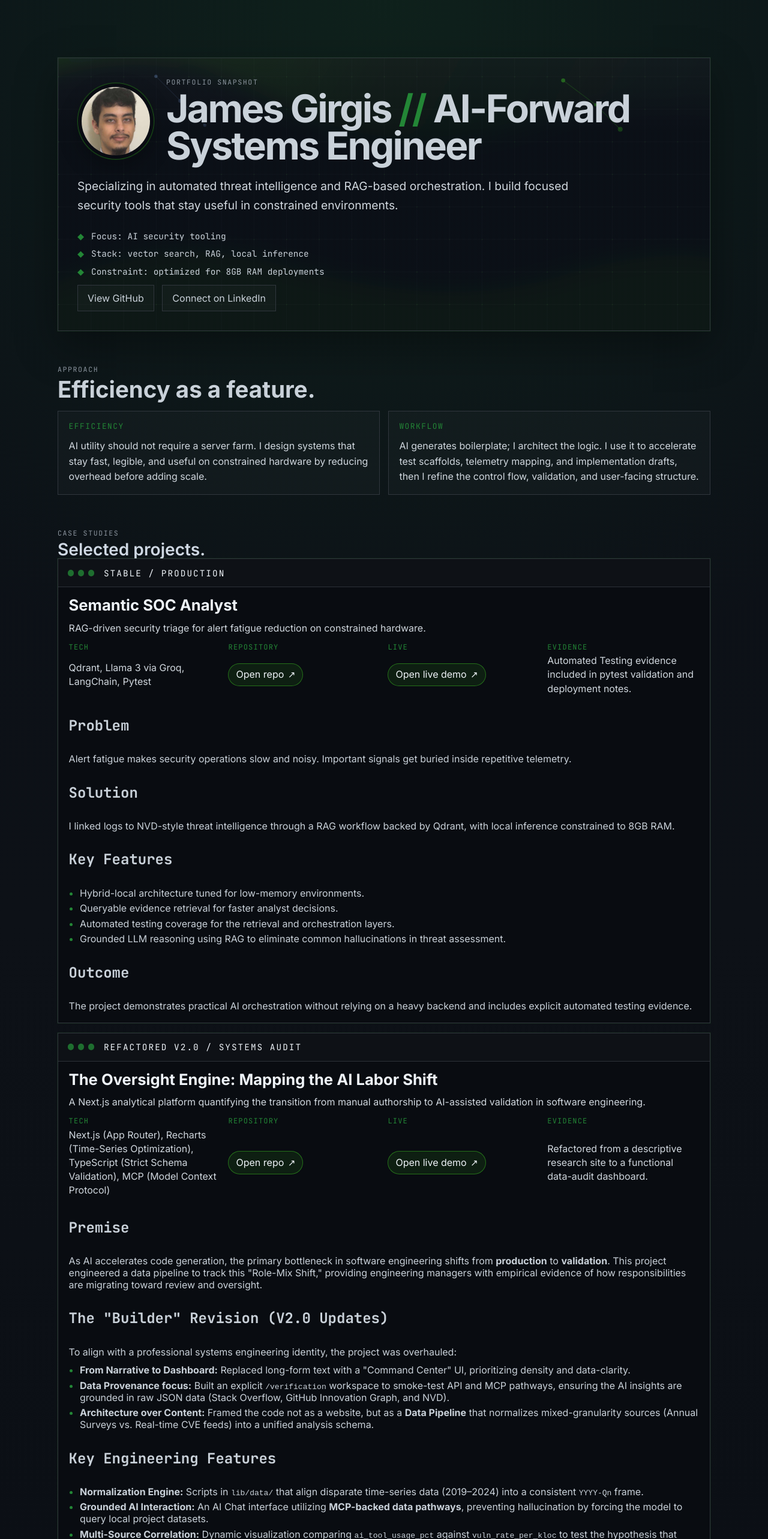
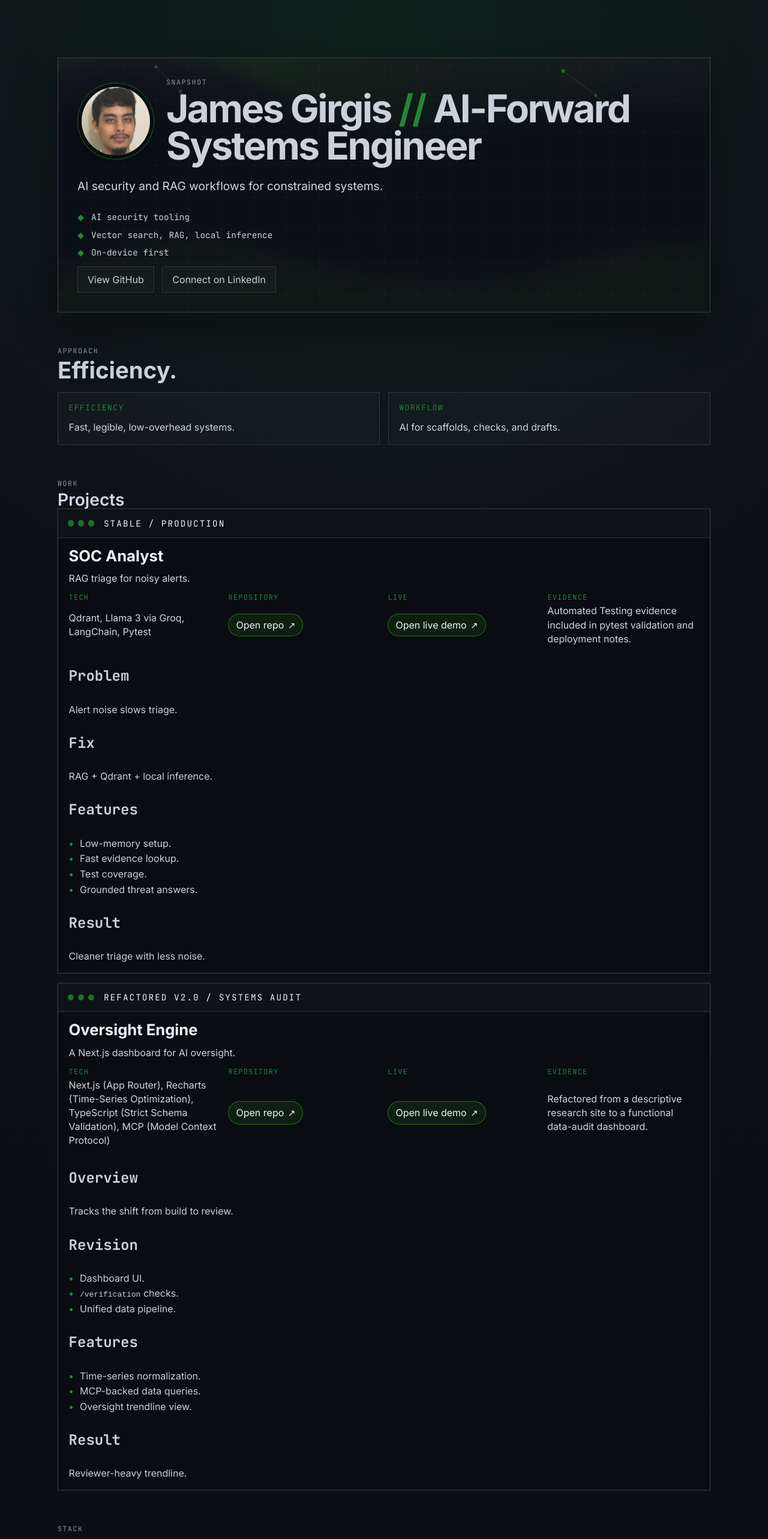
Before and after one commit to jcg66/IS219-Portfolio, a Next.js app: page /IS219-Portfolio/ in a window 1280 px wide. Shown: the top 2566 px of the page at 60% size. Built offline with nearby package versions, Linux system fonts and the light colour scheme.

Commit message:
rework excessive site text

```diff
--- a/content/projects/1-semantic-soc-analyst.mdx
+++ b/content/projects/1-semantic-soc-analyst.mdx
@@ -1,7 +1,7 @@
 ---
-title: Semantic SOC Analyst
+title: SOC Analyst
 status: STABLE / PRODUCTION
-summary: RAG-driven security triage for alert fatigue reduction on constrained hardware.
+summary: RAG triage for noisy alerts.
 tech:
   - Qdrant
   - Llama 3 via Groq
@@ -15,19 +15,19 @@ links:
 
 ## Problem
 
-Alert fatigue makes security operations slow and noisy. Important signals get buried inside repetitive telemetry.
+Alert noise slows triage.
 
-## Solution
+## Fix
 
-I linked logs to NVD-style threat intelligence through a RAG workflow backed by Qdrant, with local inference constrained to 8GB RAM.
+RAG + Qdrant + local inference.
 
-## Key Features
+## Features
 
-- Hybrid-local architecture tuned for low-memory environments.
-- Queryable evidence retrieval for faster analyst decisions.
-- Automated testing coverage for the retrieval and orchestration layers.
-- Grounded LLM reasoning using RAG to eliminate common hallucinations in threat assessment.
+- Low-memory setup.
+- Fast evidence lookup.
+- Test coverage.
+- Grounded threat answers.
 
-## Outcome
+## Result
 
-The project demonstrates practical AI orchestration without relying on a heavy backend and includes explicit automated testing evidence.
+Cleaner triage with less noise.
--- a/content/projects/2-revised-midterm.mdx
+++ b/content/projects/2-revised-midterm.mdx
@@ -1,7 +1,7 @@
 ---
-title: "The Oversight Engine: Mapping the AI Labor Shift"
+title: "Oversight Engine"
 status: REFACTORED V2.0 / SYSTEMS AUDIT
-summary: A Next.js analytical platform quantifying the transition from manual authorship to AI-assisted validation in software engineering.
+summary: A Next.js dashboard for AI oversight.
 tech:
   - Next.js (App Router)
   - Recharts (Time-Series Optimization)
@@ -13,19 +13,18 @@ links:
   evidence: "Refactored from a descriptive research site to a functional data-audit dashboard."
 ---
 
-## Premise
-As AI accelerates code generation, the primary bottleneck in software engineering shifts from **production** to **validation**. This project engineered a data pipeline to track this "Role-Mix Shift," providing engineering managers with empirical evidence of how responsibilities are migrating toward review and oversight.
+## Overview
+Tracks the shift from build to review.
 
-## The "Builder" Revision (V2.0 Updates)
-To align with a professional systems engineering identity, the project was overhauled:
-- **From Narrative to Dashboard:** Replaced long-form text with a "Command Center" UI, prioritizing density and data-clarity.
-- **Data Provenance focus:** Built an explicit `/verification` workspace to smoke-test API and MCP pathways, ensuring the AI insights are grounded in raw JSON data (Stack Overflow, GitHub Innovation Graph, and NVD).
-- **Architecture over Content:** Framed the code not as a website, but as a **Data Pipeline** that normalizes mixed-granularity sources (Annual Surveys vs. Real-time CVE feeds) into a unified analysis schema.
+## Revision
+- Dashboard UI.
+- `/verification` checks.
+- Unified data pipeline.
 
-## Key Engineering Features
-- **Normalization Engine:** Scripts in `lib/data/` that align disparate time-series data (2019–2024) into a consistent `YYYY-Qn` frame.
-- **Grounded AI Interaction:** An AI Chat interface utilizing **MCP-backed data pathways**, preventing hallucination by forcing the model to query local project datasets.
-- **Multi-Source Correlation:** Dynamic visualization comparing `ai_tool_usage_pct` against `vuln_rate_per_kloc` to test the hypothesis that increased speed without increased oversight elevates risk.
+## Features
+- Time-series normalization.
+- MCP-backed data queries.
+- Oversight trendline view.
 
-## Outcome
-The project successfully demonstrates a **"Reviewer-Heavy" trendline**. It proves that while code volume is increasing, the demand for human-in-the-loop validation is growing faster, justifying the need for specialized "AI Oversight" roles.
+## Result
+Reviewer-heavy trendline.
--- a/src/app/page.tsx
+++ b/src/app/page.tsx
@@ -29,10 +29,8 @@ export default async function Home() {
           <ScrollReveal className={styles.sectionBlock}>
             <section aria-labelledby="projects-title">
               <div className={styles.sectionHeader}>
-                <p className={styles.sectionKicker}>Case studies</p>
-                <h2 id="projects-title" className={styles.sectionTitle}>
-                  Selected projects.
-                </h2>
+                <p className={styles.sectionKicker}>Work</p>
+                <h2 id="projects-title" className={styles.sectionTitle}>Projects</h2>
               </div>
               <div className={styles.projectList}>
                 {projects.map((project, index) => (
--- a/src/components/Hero.tsx
+++ b/src/components/Hero.tsx
@@ -25,7 +25,7 @@ const Hero = () => {
             />
           </div>
           <div className={styles.identity}>
-            <p className={styles.kicker}>Portfolio snapshot</p>
+            <p className={styles.kicker}>Snapshot</p>
             <h1 className={styles.title}>
               James Girgis <span className={styles.accent}>{"//"}</span> AI-Forward Systems Engineer
             </h1>
@@ -33,20 +33,20 @@ const Hero = () => {
         </div>
         <div className={styles.heroBody}>
           <p className={styles.subtitle}>
-            Specializing in automated threat intelligence and RAG-based orchestration. I build focused security tools that stay useful in constrained environments.
+            AI security and RAG workflows for constrained systems.
           </p>
           <div className={styles.stats}>
             <div className={styles.statRow}>
               <span className={styles.statMarker}>◆</span>
-              <span>Focus: AI security tooling</span>
+              <span>AI security tooling</span>
             </div>
             <div className={styles.statRow}>
               <span className={styles.statMarker}>◆</span>
-              <span>Stack: vector search, RAG, local inference</span>
+              <span>Vector search, RAG, local inference</span>
             </div>
             <div className={styles.statRow}>
               <span className={styles.statMarker}>◆</span>
-              <span>Constraint: optimized for 8GB RAM deployments</span>
+              <span>On-device first</span>
             </div>
           </div>
           <div className={styles.actions}>
--- a/src/components/SiteFooter.tsx
+++ b/src/components/SiteFooter.tsx
@@ -9,12 +9,12 @@ export default function SiteFooter({ year }: SiteFooterProps) {
     <footer className={styles.footer} aria-label="Site footer">
       <div className={styles.header}>
         <p className={styles.kicker}>Contact</p>
-        <h2 className={styles.title}>Stay connected.</h2>
+        <h2 className={styles.title}>Connect</h2>
       </div>
       <div className={styles.panel}>
         <div className={styles.statusRow}>
-          <span className={styles.label}>Availability</span>
-          <span>Open to collaboration — {year}</span>
+          <span className={styles.label}>Status</span>
+          <span>Open — {year}</span>
         </div>
         <div className={styles.links}>
           <a href="https://github.com/jcg66" target="_blank" rel="noopener noreferrer">
--- a/src/components/TechnicalStrategy.tsx
+++ b/src/components/TechnicalStrategy.tsx
@@ -6,20 +6,20 @@ export default function TechnicalStrategy() {
       <div className={styles.header}>
         <p className={styles.kicker}>Approach</p>
         <h2 id="strategy-heading" className={styles.title}>
-          Efficiency as a feature.
+          Efficiency.
         </h2>
       </div>
       <div className={styles.grid}>
         <article className={styles.card}>
           <p className={styles.cardLabel}>Efficiency</p>
           <p className={styles.cardText}>
-            AI utility should not require a server farm. I design systems that stay fast, legible, and useful on constrained hardware by reducing overhead before adding scale.
+            Fast, legible, low-overhead systems.
           </p>
         </article>
         <article className={styles.card}>
           <p className={styles.cardLabel}>Workflow</p>
           <p className={styles.cardText}>
-            AI generates boilerplate; I architect the logic. I use it to accelerate test scaffolds, telemetry mapping, and implementation drafts, then I refine the control flow, validation, and user-facing structure.
+            AI for scaffolds, checks, and drafts.
           </p>
         </article>
       </div>
--- a/src/components/Toolbox.tsx
+++ b/src/components/Toolbox.tsx
@@ -28,9 +28,7 @@ export default function Toolbox() {
     <section className={styles.section} aria-labelledby="toolbox-heading">
       <div className={styles.header}>
         <p className={styles.kicker}>Stack</p>
-        <h2 id="toolbox-heading" className={styles.title}>
-          Toolbox inventory.
-        </h2>
+        <h2 id="toolbox-heading" className={styles.title}>Toolbox</h2>
       </div>
       <div className={styles.panel}>
         <pre className={styles.codeBlock} aria-label="Toolbox JSON registry">
```
Also changed, not shown: 2 other files (tests, documents, lock files or other folders).
